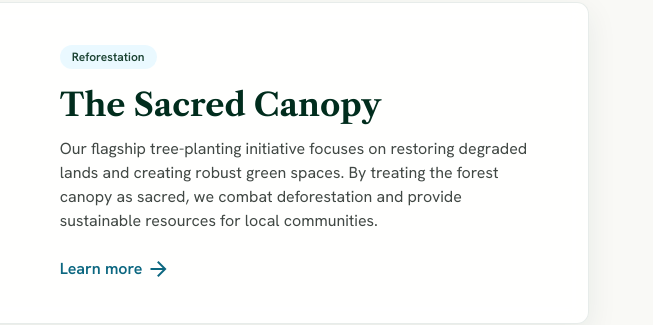
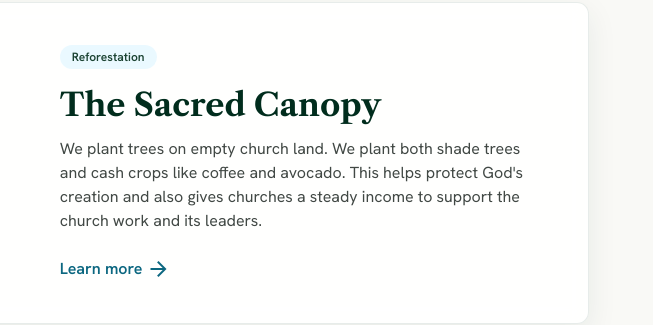
Before and after one commit to Philly-Jovey/swt, a plain HTML site: page index.html in a window 1280 px wide. Shown: the part 1576-1901 px from the top of the page, 627-1280 px from the left. Drawn offline with nearby package versions, Linux system fonts and the light colour scheme.

Commit message:
Add files via upload

```diff
--- a/index.html
+++ b/index.html
@@ -206,7 +206,8 @@
 <div class="w-full md:w-1/2 p-4 md:p-8 md:pr-12">
 <div class="bg-secondary-fixed/30 text-primary-container px-3 py-1 rounded-full text-xs font-bold w-max mb-4">Reforestation</div>
 <h3 class="font-headline-md text-headline-md text-primary mb-3">The Sacred Canopy</h3>
-<p class="font-body-md text-body-md text-on-surface-variant mb-6">Our flagship tree-planting initiative focuses on restoring degraded lands and creating robust green spaces. By treating the forest canopy as sacred, we combat deforestation and provide sustainable resources for local communities.</p>
+<p class="font-body-md text-body-md text-on-surface-variant mb-6">We plant trees on empty church land. We plant both shade trees and cash crops like coffee and avocado.
+                            This helps protect God's creation and also gives churches a steady income to support the church work and its leaders.</p>
 <a class="text-secondary font-bold flex items-center hover:text-primary transition-colors group" href="#">
                             Learn more <span class="material-symbols-outlined ml-1 group-hover:translate-x-1 transition-transform" data-icon="arrow_forward">arrow_forward</span>
 </a>
```
